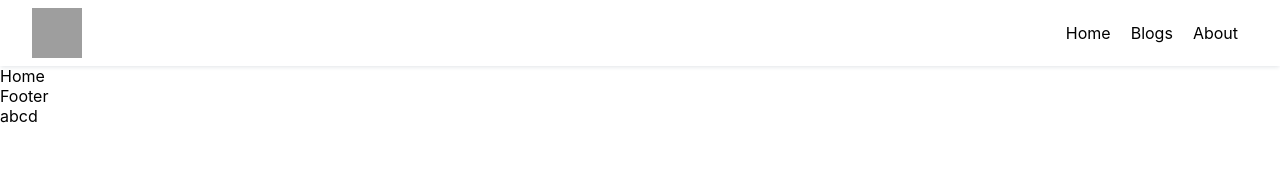
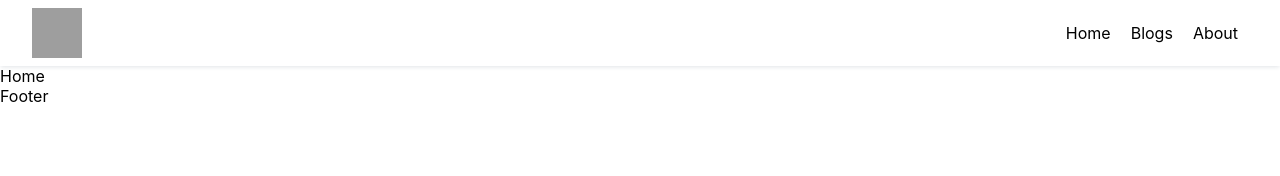
Before and after one commit to vutienchat/learn-nextJs, a Next.js app: page / in a window 1280 px wide. Shown: the top 176 px of the page. Built offline with nearby package versions, Linux system fonts and the light colour scheme; grey boxes are pictures that could not be loaded.

Commit message:
delete abcd

```diff
--- a/Components/LayoutUser.tsx
+++ b/Components/LayoutUser.tsx
@@ -9,7 +9,6 @@ const LayoutUser = ({ children }: LayoutProps) => {
       <Header />
       {children}
       <Footer />
-      abcd
     </>
   );
 };
```
